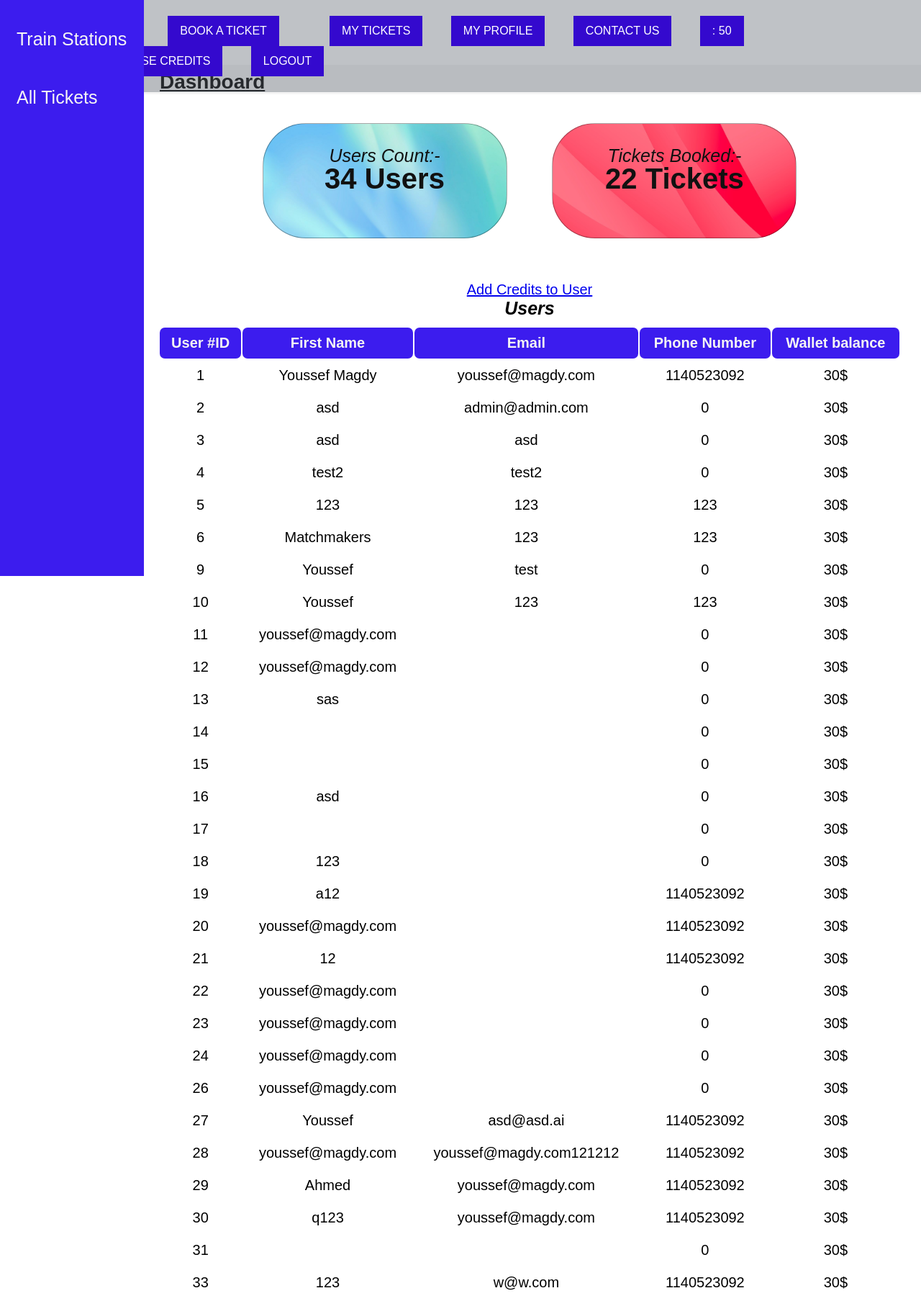
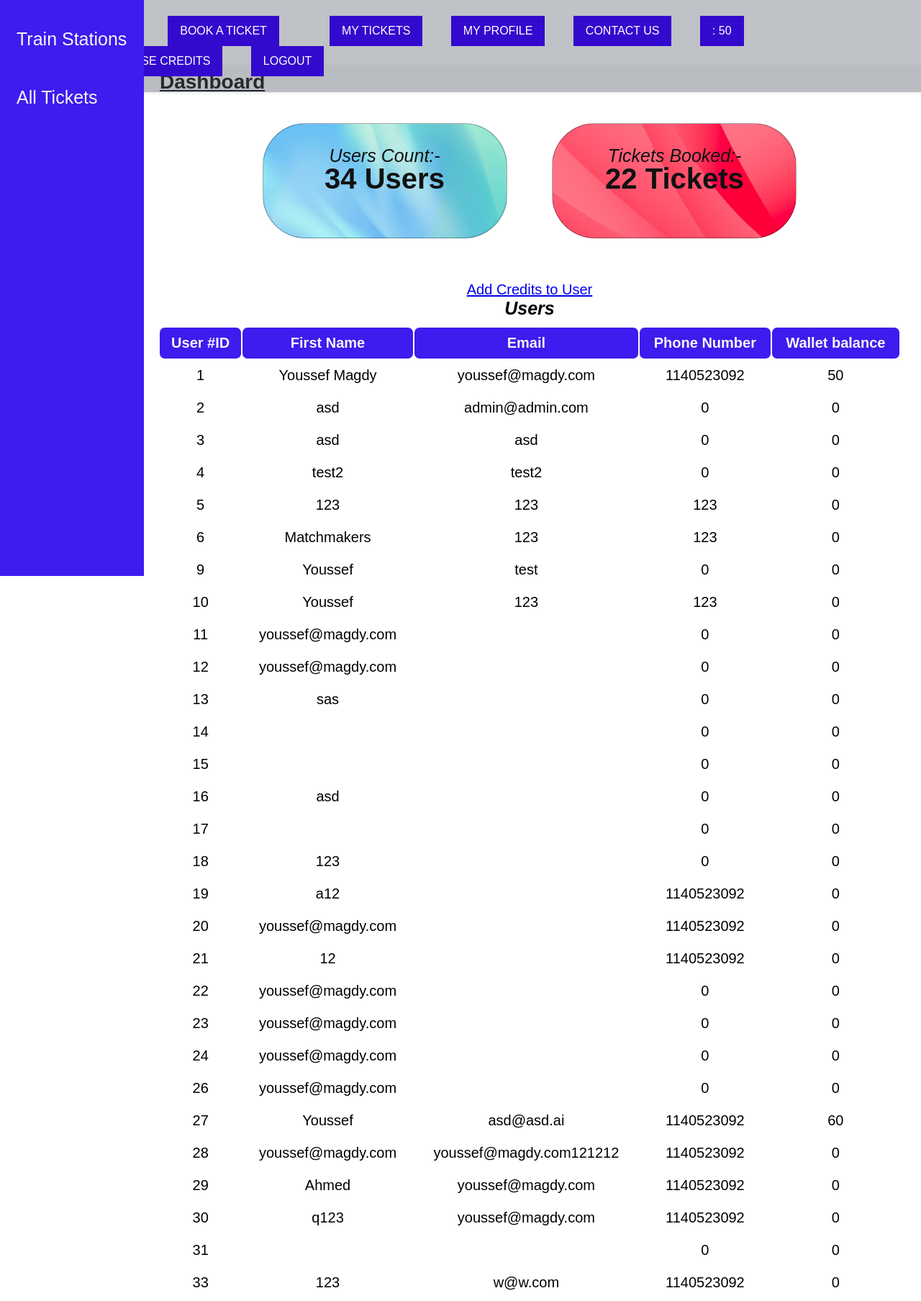
Before and after one commit to nouka01/TrainTicketingSystem, a PHP site: page /admin-panel.php in a window 1280 px wide. Shown: the top 1807 px of the page at 72% size. Run offline with PHP 8.4, Linux system fonts and the light colour scheme; a user stored in the database is signed in; data comes from the database, SQL or seed files in the repository.

Commit message:
Update admin-panel.php

```diff
--- a/admin-panel.php
+++ b/admin-panel.php
@@ -89,7 +89,7 @@ while($row=mysqli_fetch_assoc($result))
     <td><?php echo $row['user_name'] ?></td>
     <td><?php echo $row['user_email'] ?></td>
     <td><?php echo $row['user_phone'] ?></td>
-    <td><span name="User-balance">30</span>&dollar;</td>
+    <td><?php echo $row['user_balance'];?></td>
   </tr>
 
 </tbody>
```
